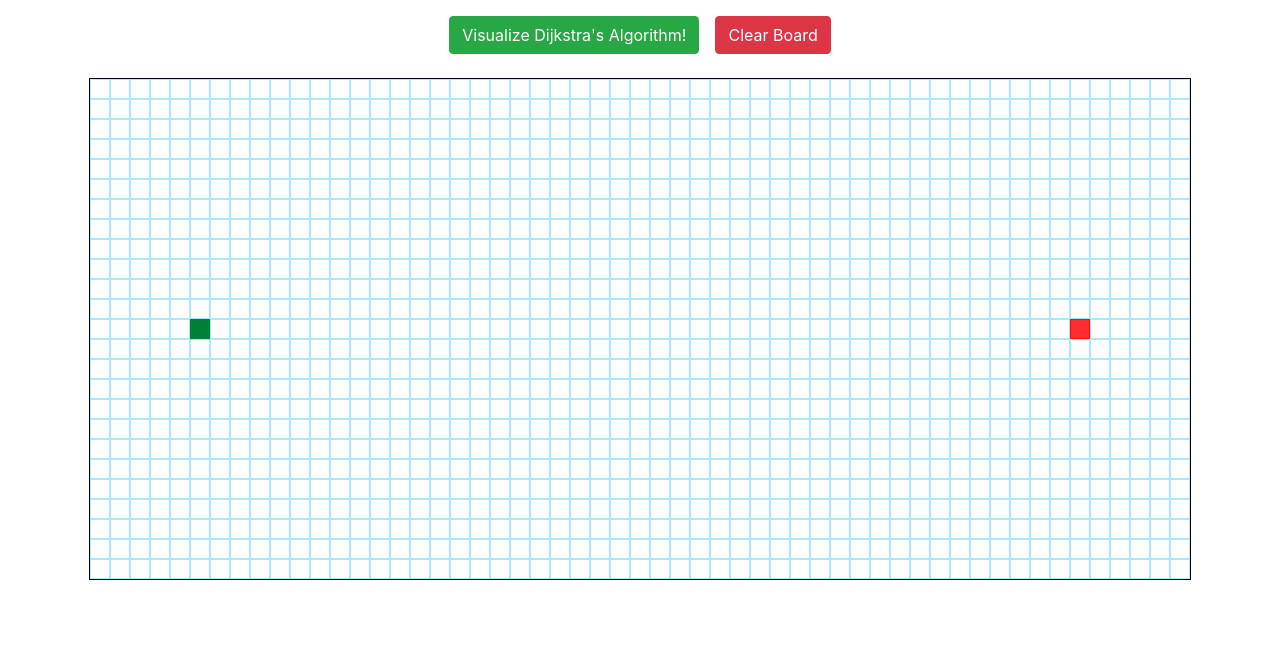
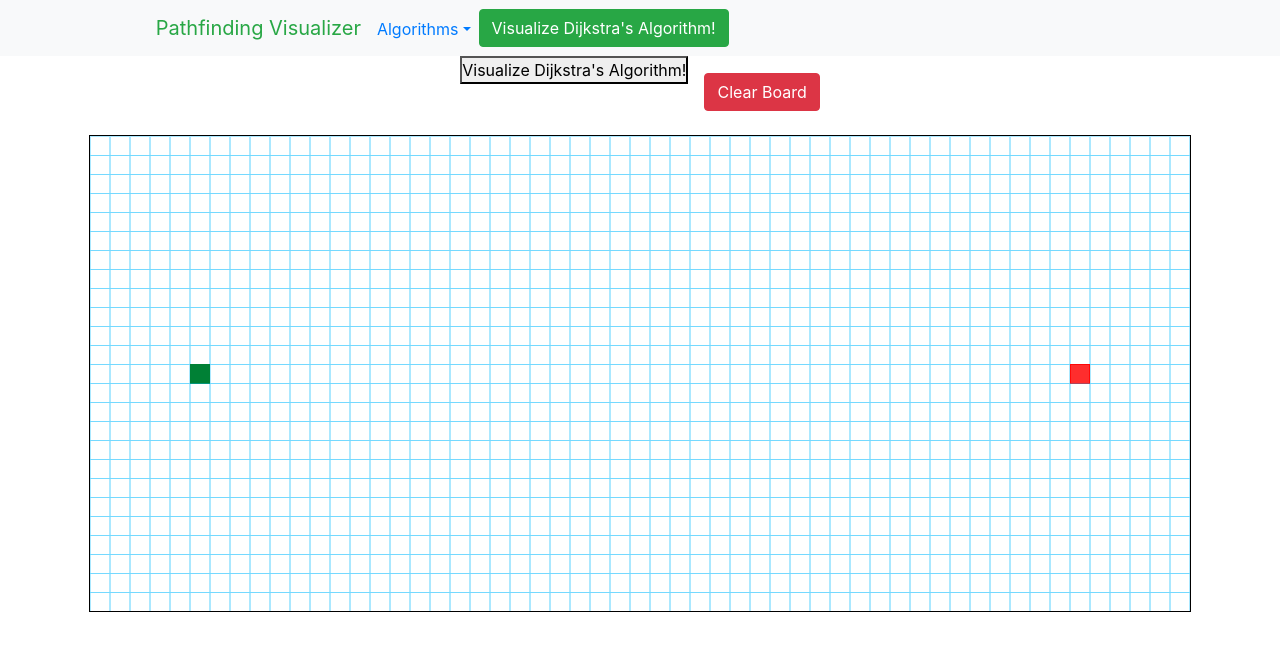
Before and after one commit to Doomsdaybutton/pathfinding, a React (Create React App) app: page / in a window 1280 px wide. Shown: the top 650 px of the page. Built offline with nearby package versions, Linux system fonts and the light colour scheme.

Commit message:
Initial Interface Commit

```diff
--- a/src/PathfindingVisualizer/Node/Node.css
+++ b/src/PathfindingVisualizer/Node/Node.css
@@ -6,6 +6,7 @@
 .node {
   padding: 9px;
   border: rgba(17, 188, 255, 0.349) 0.5px solid;
+  margin-bottom: -1px;
 }
 
 /* ------------------- */
--- a/src/PathfindingVisualizer/PathfindingVisualizer.css
+++ b/src/PathfindingVisualizer/PathfindingVisualizer.css
@@ -10,3 +10,7 @@
 .container {
   width: 80%;
 }
+
+a:hover {
+  text-decoration: none;
+}
--- a/src/PathfindingVisualizer/PathfindingVisualizer.jsx
+++ b/src/PathfindingVisualizer/PathfindingVisualizer.jsx
@@ -4,6 +4,21 @@ import React from "react";
 import Node from "./Node/Node";
 import algorithm from "../algorithms/algorithm";
 
+function AlgorithmType(
+  id,
+  name,
+  displayName,
+  guaranteesShortestPath,
+  weighted
+) {
+  Object.assign(this, {
+    id,
+    name,
+    displayName,
+    guaranteesShortestPath,
+    weighted,
+  });
+}
 export const COLS = 55,
   ROWS = 25,
   START_NODE_X = 5,
@@ -11,7 +26,11 @@ export const COLS = 55,
   FINISH_NODE_X = COLS - START_NODE_X - 1,
   FINISH_NODE_Y = START_NODE_Y,
   VISITED_NODES_ANIMATION_SPEED = 10,
-  SHORTEST_PATH_ANIMATION_SPEED = 7;
+  SHORTEST_PATH_ANIMATION_SPEED = 7,
+  ALGORITHMS = [
+    new AlgorithmType(0, "dijkstra", "Dijkstra's", true, true),
+    new AlgorithmType(1, "astar", "A*", true, true),
+  ];
 
 export default class PathfindingVisualizer extends React.Component {
   constructor() {
@@ -23,7 +42,7 @@ export default class PathfindingVisualizer extends React.Component {
       isMousePressed: false,
       isAddingWalls: true,
       isVisualizing: false,
-      algorithm: "dijkstra",
+      algorithm: ALGORITHMS[0],
       dragNode: null,
       startNode: { x: START_NODE_X, y: START_NODE_Y },
       finishNode: { x: FINISH_NODE_X, y: FINISH_NODE_Y },
@@ -38,6 +57,11 @@ export default class PathfindingVisualizer extends React.Component {
     this.clearGrid = this.clearGrid.bind(this);
     this.clearBoard = this.clearBoard.bind(this);
     this.dragNode = this.dragNode.bind(this);
+    this.setAlgorithm = this.setAlgorithm.bind(this);
+  }
+
+  setAlgorithm(algorithm) {
+    this.setState({ algorithm: algorithm });
   }
 
   componentWillMount() {
@@ -47,7 +71,7 @@ export default class PathfindingVisualizer extends React.Component {
   visualizeAlgorithm() {
     const grid = this.clearGrid();
     this.setState({ isVisualizing: true, hasVisualized: true });
-    const result = algorithm(this.state.algorithm, grid);
+    const result = algorithm(this.state.algorithm.name, grid);
     result.animate();
     setTimeout(() => {
       this.setState({ isVisualizing: false });
@@ -205,7 +229,7 @@ export default class PathfindingVisualizer extends React.Component {
 
   previewAlgorithm() {
     const grid = this.clearGrid();
-    const result = algorithm(this.state.algorithm, grid);
+    const result = algorithm(this.state.algorithm.name, grid);
     result.animate(true);
   }
 
@@ -242,7 +266,6 @@ export default class PathfindingVisualizer extends React.Component {
       rows.push(<tr key={y}>{row}</tr>);
     }
 
-    let btn_class = "btn btn-large btn-success mt-3 mb-n4";
     var btnDisabled = false;
     if (this.state.isVisualizing) {
       btnDisabled = true;
@@ -250,13 +273,78 @@ export default class PathfindingVisualizer extends React.Component {
 
     return (
       <>
+        <div className="navbar navbar-expand-lg navbar-light bg-light">
+          <div className="container">
+            <a href="#" className="navbar-brand text-success">
+              Pathfinding Visualizer
+            </a>
+            <button
+              className="navbar-toggler"
+              data-toggle="collapse"
+              data-target="#my-navbar"
+              aria-controls="my-navbar"
+              aria-expanded="false"
+              aria-label="Toggle navigation"
+            >
+              <span className="navbar-toggler-icon text-color-dark"></span>
+            </button>
+            <div id="my-navbar" className="collapse navbar-collapse">
+              <div className="navbar-nav">
+                {/*<form className="form-inline my-2 my-lg-0 mr-2">
+                  <select
+                    className="nav-item form-control"
+                    id="select-algorithm"
+                  >
+                    {ALGORITHMS.map((algorithm) => {
+                      return (
+                        <option
+                          value={`${algorithm.id}`}
+                        >{`${algorithm.displayName}`}</option>
+                      );
+                    })}
+                  </select>
+                </form>*/}
+                <div className="nav-item dropdown pt-lg-2 pr-0 mr-2">
+                  <a
+                    href="#"
+                    className="dropdown-toggle"
+                    id="dropdown-algorithm"
+                    data-toggle="dropdown"
+                    aria-haspopup="true"
+                    aria-expanded="false"
+                  >
+                    Algorithms
+                  </a>
+                  <div
+                    className="dropdown-menu"
+                    aria-labelledby="dropdown-algorithm"
+                  >
+                    {ALGORITHMS.map((algorithm) => {
+                      return (
+                        <a
+                          href="#"
+                          className="dropdown-item pl-2"
+                          onClick={this.setAlgorithm.bind(this, algorithm)}
+                        >{`${algorithm.displayName}`}</a>
+                      );
+                    })}
+                  </div>
+                </div>
+                <button
+                  className="nav-item btn btn-success btn-large my-2 my-lg-0 mr-2"
+                  onClick={this.visualizeAlgorithm}
+                  disabled={btnDisabled}
+                >
+                  Visualize {this.state.algorithm.displayName} Algorithm!
+                </button>
+              </div>
+            </div>
+          </div>
+        </div>
+
         <div className="container text-center">
-          <button
-            className={btn_class}
-            onClick={this.visualizeAlgorithm}
-            disabled={btnDisabled}
-          >
-            Visualize Dijkstra's Algorithm!
+          <button onClick={this.visualizeAlgorithm} disabled={btnDisabled}>
+            Visualize {this.state.algorithm.displayName} Algorithm!
           </button>
           <button
             className="btn btn-danger btn-large mt-3 mb-n4 ml-3"
--- a/src/algorithms/algorithm.js
+++ b/src/algorithms/algorithm.js
@@ -4,11 +4,15 @@ import {
   SHORTEST_PATH_ANIMATION_SPEED,
 } from "../PathfindingVisualizer/PathfindingVisualizer";
 import dijkstra from "./dijkstra";
+import astar from "./astar";
 
 export default function algorithm(type, grid) {
   switch (type) {
     case "dijkstra":
       return dijkstra(grid);
+      break;
+    case "astar":
+      return astar(grid);
       break;
     default:
       break;
--- /dev/null
+++ b/src/algorithms/astar.js
@@ -0,0 +1,5 @@
+import { AlgorithmResult } from "./algorithm";
+
+export default function astar(grid) {
+  return new AlgorithmResult([], [], false);
+}
```
